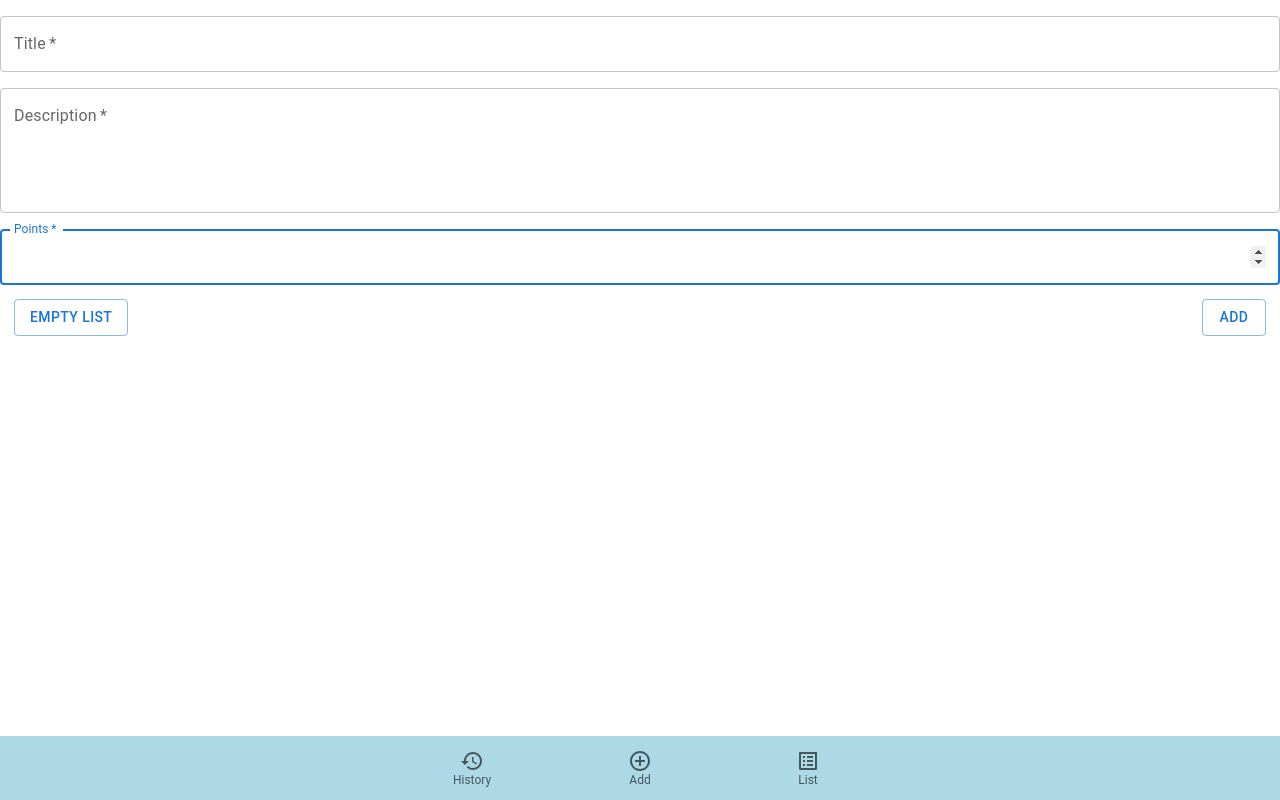
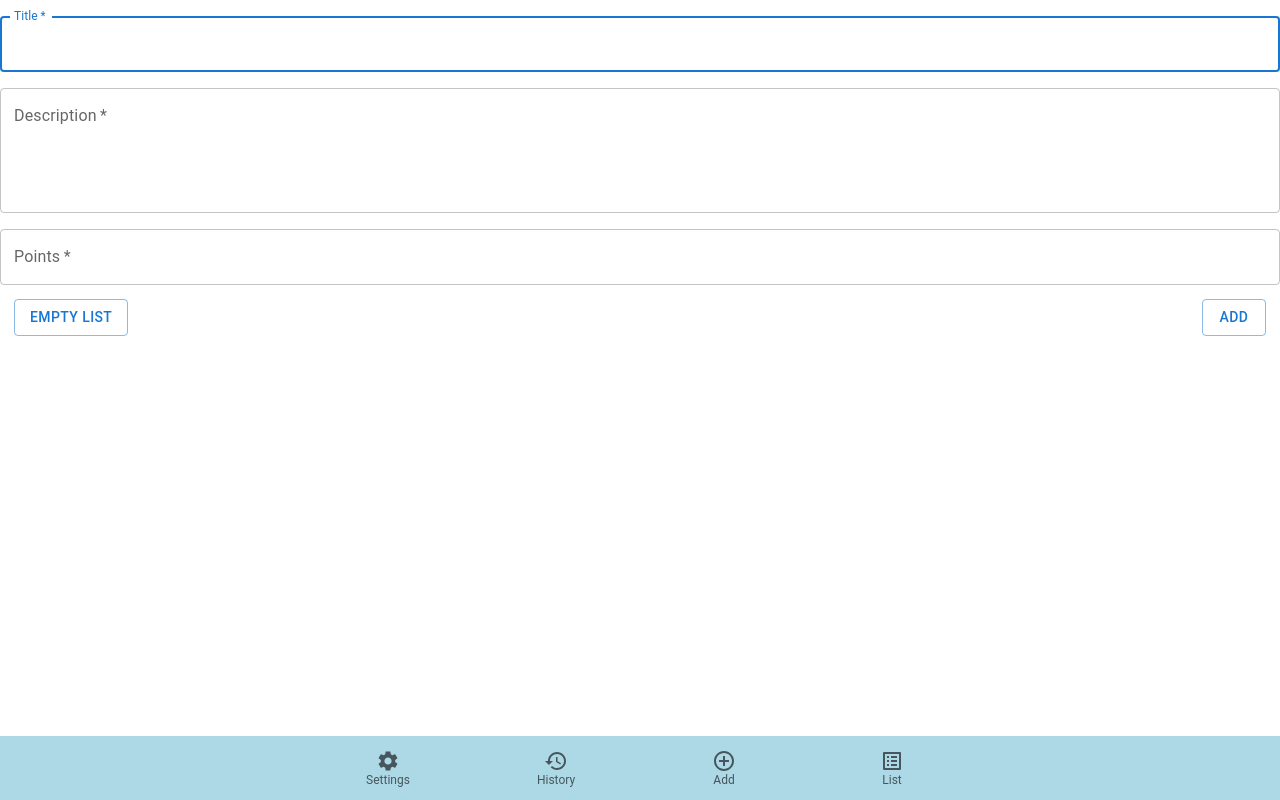
Before and after one commit to FredrikAndersson-MU24/react-ts-rewards-.app, a React (Vite) app: page /add in a window 1280 px wide. Built offline with nearby package versions, Linux system fonts and the light colour scheme; no server answers.

Commit message:
refactor into separate pages and navbar

```diff
--- a/src/AddTask.tsx
+++ /dev/null
@@ -1,68 +0,0 @@
-import InputField from "./Components/InputField";
-import TextArea from "./Components/TextArea.tsx";
-import ButtonComp from "./Components/ButtonComp.tsx";
-import api from "./api/tasks.tsx";
-import {useState} from "react";
-import {useNavigate} from "react-router-dom";
-
-function AddTask() {
-    const [title, setTitle] = useState<string>("");
-    const [description, setDescription] = useState<string>("");
-    const [points, setPoints] = useState<number>(0);
-    const navigate = useNavigate();
-
-    const handleAddTask = () => {
-        if (description.trim() !== "") {
-            api.post('/tasks',
-                {
-                    title: title.trim(),
-                    body: description.trim(),
-                    points: points,
-                }).then(response => {
-                console.log((response.data));
-                console.log("Log from handleAddTask");
-            }).catch(error =>
-                console.log(error));
-            setTitle("");
-            setDescription("");
-            setPoints(0);
-            navigate("/");
-        }
-    };
-    return (<form
-        onSubmit={handleAddTask}
-        style={{
-            display: "flex",
-            flexDirection: "column",
-        }}
-    >
-        <InputField
-            type="text"
-            label={"Title"}
-            onchange={(e) => setTitle(e.target.value)}
-            id="title"
-        />
-        <TextArea onchange={(e) => setDescription(e.target.value)}/>
-        <InputField
-            type="number"
-            label={"Points"}
-            onchange={(e) => {
-                setPoints(e.target.valueAsNumber);
-            }}
-            id="points"
-        />
-
-        <div style={{display: "flex", justifyContent: "space-between"}}>
-            <ButtonComp
-                text="Empty list"
-                onclick={(e) => {
-                    e.preventDefault();
-                }}
-            />
-            <ButtonComp text="Add" type="submit"/>
-
-        </div>
-    </form>)
-}
-
-export default AddTask;
--- /dev/null
+++ b/src/AddTaskPage.tsx
@@ -0,0 +1,91 @@
+import ButtonComp from "./Components/ButtonComp.tsx";
+import api from "./api/tasks.tsx";
+import {useState} from "react";
+import {useNavigate} from "react-router-dom";
+import {TextField} from "@mui/material";
+import * as React from "react";
+
+function AddTaskPage() {
+    const [title, setTitle] = useState<string>("");
+    const [description, setDescription] = useState<string>("");
+    const [points, setPoints] = useState<number>(0);
+    const navigate = useNavigate();
+
+    const handleAddTask = async (e: React.FormEvent<HTMLFormElement>) => {
+        e.preventDefault();
+        console.log("handleAddTask anropad");
+
+        if (description.trim() !== "") {
+            try {
+                const response = await api.post('/tasks',
+                    {
+                        title: title.trim(),
+                        body: description.trim(),
+                        points: points,
+                    });
+                console.log((response.data));
+                console.log("Log from handleAddTask");
+                setTitle("");
+                setDescription("");
+                setPoints(0);
+                navigate("/");
+                console.log("Log after navigate");
+            } catch (error) {
+                console.log(error);
+            }
+        }
+    };
+    return (<form
+        onSubmit={handleAddTask}
+        style={{
+            display: "flex",
+            flexDirection: "column",
+        }}
+    >
+        <TextField
+            sx={{marginTop: "1em"}}
+            type="text"
+            label={"Title"}
+            variant="outlined"
+            onChange={(e) =>
+                setTitle(e.target.value)}
+            id="title"
+            name="title"
+            autoFocus
+            required/>
+        <TextField
+            sx={{marginTop: "1em"}}
+            label="Description"
+            variant="outlined"
+            multiline rows={4}
+            onChange={(e) =>
+                setDescription(e.target.value)}
+            id="body"
+            name="body"
+            required/>
+        <TextField
+            sx={{marginTop: "1em"}}
+            type="number"
+            label={"Points"}
+            variant="outlined"
+            onChange={(e) => {
+                setPoints(Number(e.target.value));
+            }}
+            id="points"
+            name="points"
+            required/>
+
+        <div style={{display: "flex", justifyContent: "space-between"}}>
+            <ButtonComp
+                text="Empty list"
+                onclick={(e) => {
+                    e.preventDefault();
+                }}
+            />
+            <ButtonComp text="Add" type="submit"/>
+
+        </div>
+    </form>)
+}
+
+export default AddTaskPage;
--- a/src/App.tsx
+++ b/src/App.tsx
@@ -1,19 +1,28 @@
 import "./App.css";
 import NavBar from "./NavBar.tsx";
-import AddTask from "./AddTask.tsx";
+import AddTaskPage from "./AddTaskPage.tsx";
 import ListPage from "./ListPage.tsx";
-import {Route, Routes} from 'react-router-dom';
+import {
+    BrowserRouter as Router,
+    Route, Routes
+} from 'react-router-dom';
 
 function App() {
 
 
     return (
         <>
-            <Routes>
-                <Route path="/add" element={<AddTask/>} />
-                <Route path="/" element={<ListPage/>} />
-            </Routes>
-            <NavBar/>
+
+                <div className="app-container">
+                    <div className="page-container">
+                        <Routes>
+                            <Route path="/add" element={<AddTaskPage/>}/>
+                            <Route path="/" element={<ListPage/>}/>
+                        </Routes>
+                    </div>
+                    <NavBar/>
+                </div>
+
 
 
         </>
--- a/src/NavBar.tsx
+++ b/src/NavBar.tsx
@@ -1,6 +1,6 @@
 import {BottomNavigation, BottomNavigationAction} from "@mui/material";
 import RestoreIcon from "@mui/icons-material/Restore";
-import {AddCircleOutline, ListAltOutlined} from "@mui/icons-material";
+import {AddCircleOutline, ListAltOutlined, Settings} from "@mui/icons-material";
 import {useNavigate} from "react-router-dom";
 
 function NavBar() {
@@ -17,9 +17,11 @@ function NavBar() {
                 margin: "0",
                 backgroundColor: "lightblue",
             }}>
+            <BottomNavigationAction onClick={() => navigate("/")} label="Settings" icon={<Settings/>}/>
             <BottomNavigationAction  label="History" icon={<RestoreIcon/>}/>
             <BottomNavigationAction onClick={() => navigate("/add")} label="Add" icon={<AddCircleOutline/>}/>
             <BottomNavigationAction onClick={() => navigate("/")} label="List" icon={<ListAltOutlined/>}/>
+
         </BottomNavigation>
     )
 }
```
Also changed, not shown: src/ListPage.tsx (+4 -4 lines).
